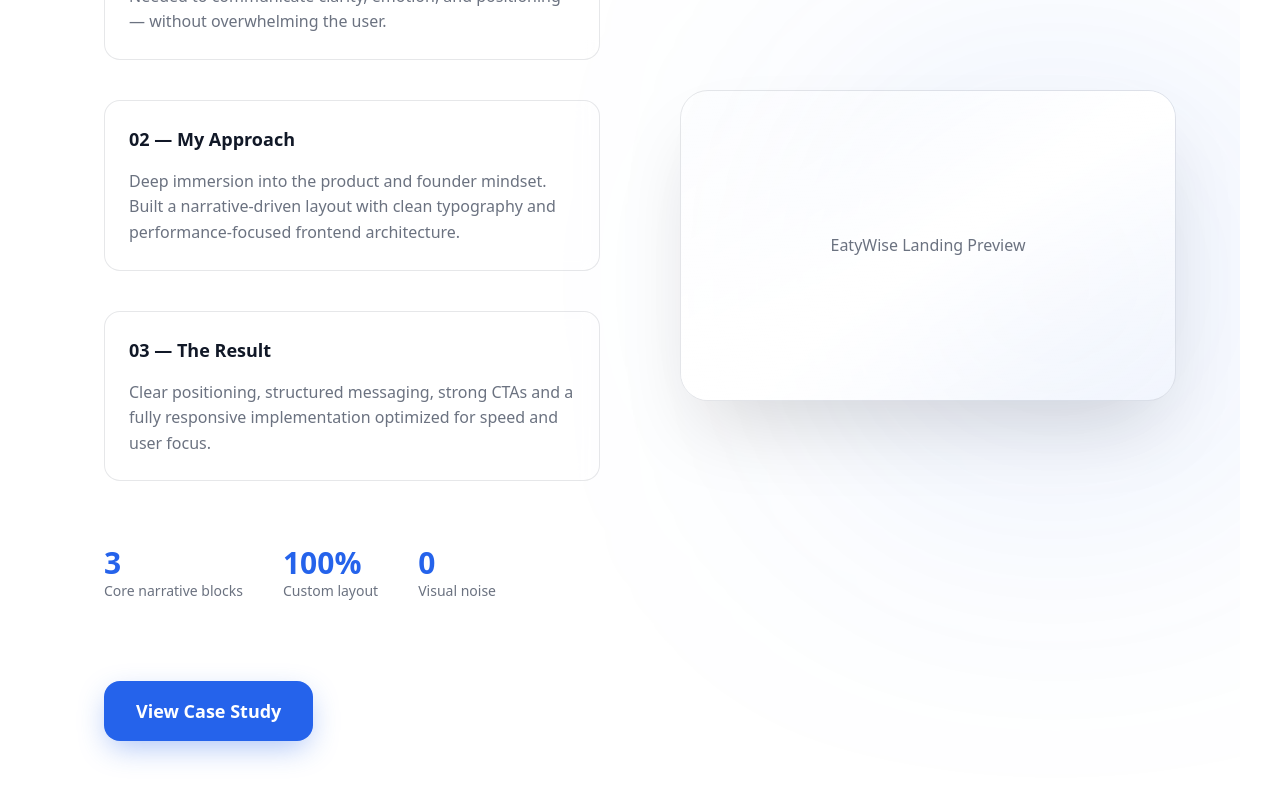
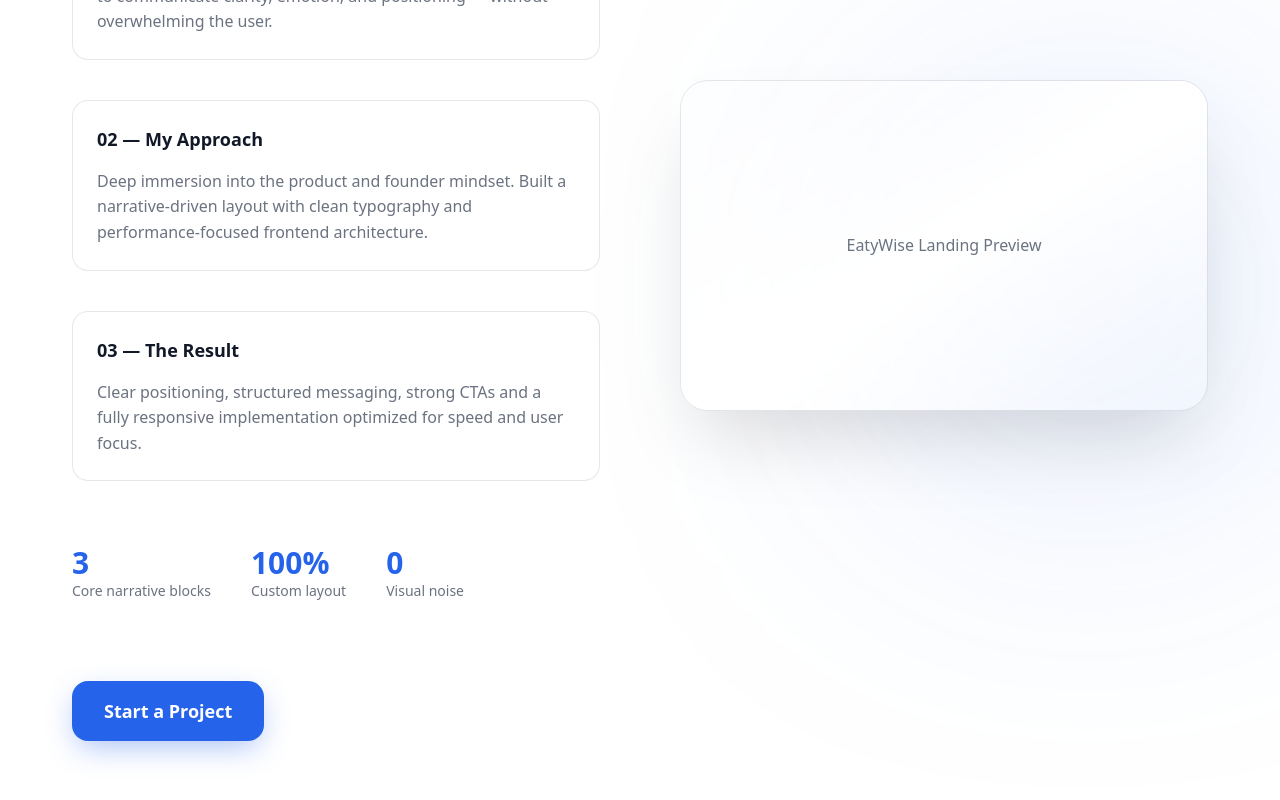
Before and after one commit to pavsumin/pavelsumin, a Next.js app: page / in a window 1280 px wide. Shown: the part 2000-2800 px from the top of the page. Built offline with nearby package versions, Linux system fonts and the light colour scheme.

Commit message:
WIP: WorkSection fix bugs with overflow hidden and change the btn text.

```diff
--- a/app/page.tsx
+++ b/app/page.tsx
@@ -5,7 +5,7 @@ import WorkSection from '@/components/WorkSection'
 
 export default function Home() {
 	return (
-		<main className='relative bg-background overflow-hidden max-w-[1200px] mx-auto px-8'>
+		<main className='relative bg-background max-w-[1200px] mx-auto px-8'>
 			<Header />
 			<HeroSection />
 			<WhySection />
--- a/components/WorkSection.tsx
+++ b/components/WorkSection.tsx
@@ -3,7 +3,6 @@
 export default function WorkSection() {
 	return (
 		<section className='relative py-32'>
-			<div className='max-w-[1200px] mx-auto px-8'>
 			{/* ===== Section Header ===== */}
 			<div className='mb-16'>
 				<p className='text-sm uppercase tracking-widest text-muted mb-4'>
@@ -15,8 +14,8 @@ export default function WorkSection() {
 				</h2>
 
 				<p className='mt-6 max-w-[640px] text-[18px] text-muted leading-[1.6]'>
-						Landing page designed and built for an early-stage AI startup
-						focused on conscious founders and creators.
+					Landing page designed and built for an early-stage AI startup focused
+					on conscious founders and creators.
 				</p>
 			</div>
 
@@ -94,10 +93,9 @@ export default function WorkSection() {
 
 			{/* ===== CTA ===== */}
 			<div className='mt-20'>
-					<button className='px-8 py-4 bg-accent text-white rounded-2xl text-lg font-semibold shadow-button hover:brightness-110 transition-all duration-300'>
-						View Case Study
+				<button className='px-8 py-4 bg-accent text-white rounded-2xl text-lg font-semibold shadow-button hover:brightness-110 transition-all duration-300 cursor-pointer'>
+					Start a Project
 				</button>
-				</div>
 			</div>
 		</section>
 	)
```
Lines whose indentation alone changed are shown as unchanged.
